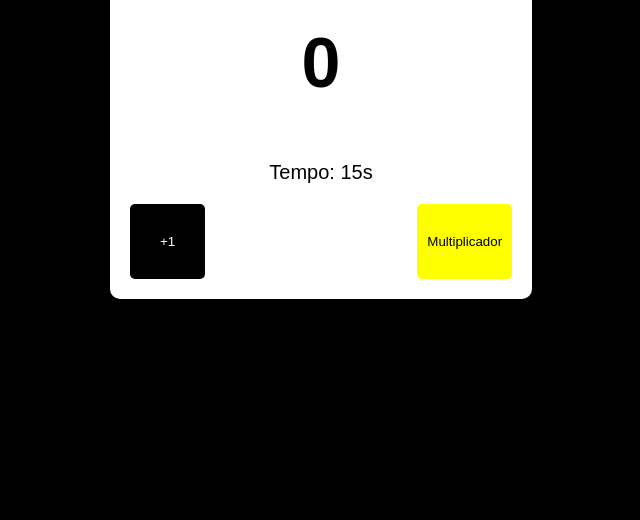
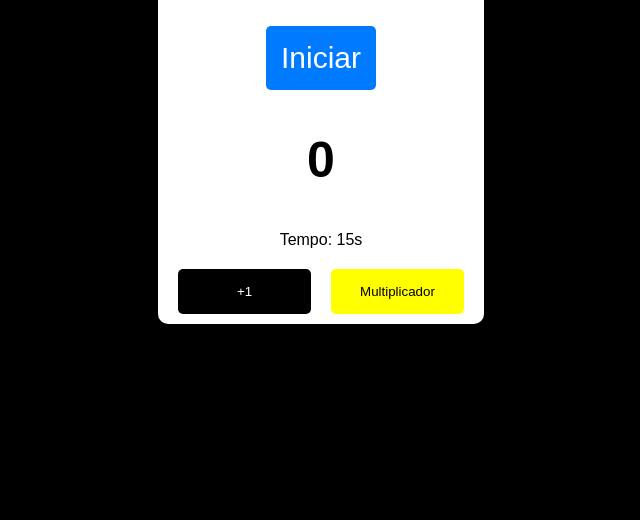
Before and after one commit to ElielSants/tac, a website: page src/html/index.html in a window 1280 px wide. Shown: the part 280-800 px from the top of the page, without its empty margins (319-959 px from the left). Drawn offline with Linux system fonts and the light colour scheme.

Commit message:
feat: melhoria no css

```diff
--- a/src/css/styles.css
+++ b/src/css/styles.css
@@ -1,20 +1,20 @@
 body {
   font-family: Arial, sans-serif;
-  font-size: 20px;
+  font-size: 16px;
   margin: 0;
   padding: 0;
   background-color: #000;
   display: flex;
   align-items: center;
   justify-content: center;
-  height: 80vh;
+  height: 100vh;
 }
 
 .container {
-  max-width: 80vh;
-  margin: 50px auto;
+  max-width: 90%;
+  margin: 20px auto;
   background-color: #fff;
-  padding: 20px;
+  padding: 10px;
   border-radius: 10px;
   box-shadow: 0 0 10px rgba(0, 0, 0, 0.1);
   text-align: center;
@@ -30,25 +30,26 @@ h1 {
 
 .buttons {
   display: flex;
-  justify-content: space-between;
+  justify-content: space-around; /* Alterado para distribuir espaço igual entre os botões */
   margin-top: 20px;
 }
 
 button {
-  padding: 10px;
+  flex: 1; /* Faz com que os botões ocupem a mesma largura */
+  padding: 15px; /* Aumenta o tamanho do botão */
+  margin: 0 10px; /* Adiciona espaço entre os botões */
   border: none;
   border-radius: 5px;
   cursor: pointer;
 }
 
-#points{
-  font-size: 70px;
+#points {
+  font-size: 50px;
 }
 
 #blackBtn {
   background-color: #000;
   color: #fff;
-  padding: 30px
 }
 
 #yellowBtn {
@@ -57,13 +58,8 @@ button {
 }
 
 button {
-  padding: 10px;
-  border: none;
-  border-radius: 5px;
-  cursor: pointer;
   transition: background-color 0.3s ease, transform 0.2s ease;
 }
-
 
 button:active {
   transform: scale(0.9);
@@ -74,25 +70,21 @@ button:active {
 }
 
 #startBtn {
-  position: relative;
-  top: -21vh;
-  left: 11.5vw;
-  font-size: 40px;
-  background-color: #007bff;
-  color: #fff;
-  border: none;
-  border-radius: 5px;
-  cursor: pointer;
-}
-
-#homeBtn{
-  position: relative;
-  top: 1vh;
-  //left: 11.5vw;
   font-size: 30px;
   background-color: #007bff;
   color: #fff;
   border: none;
   border-radius: 5px;
   cursor: pointer;
+  margin-top: 20px;
 }
+
+#homeBtn {
+  font-size: 20px;
+  background-color: #007bff;
+  color: #fff;
+  border: none;
+  border-radius: 5px;
+  cursor: pointer;
+  margin-top: 10px;
+}
```
Also changed, not shown: package.json (+10 -5 lines).
